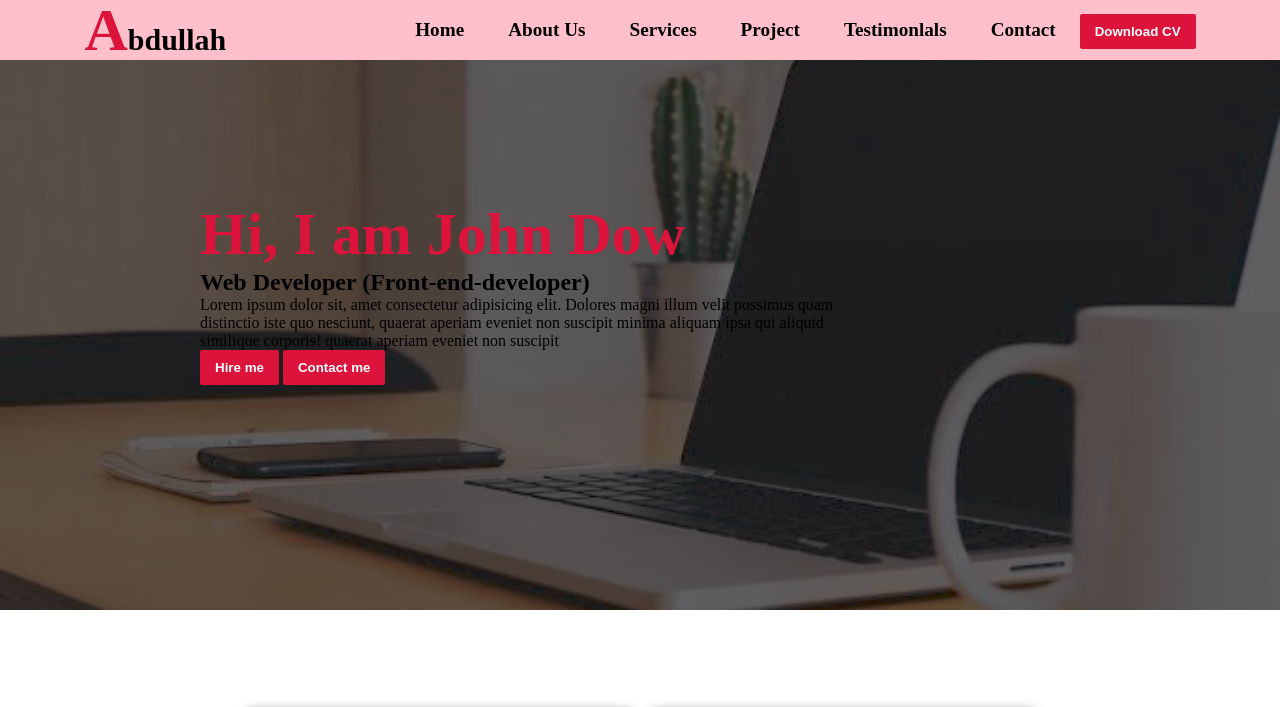
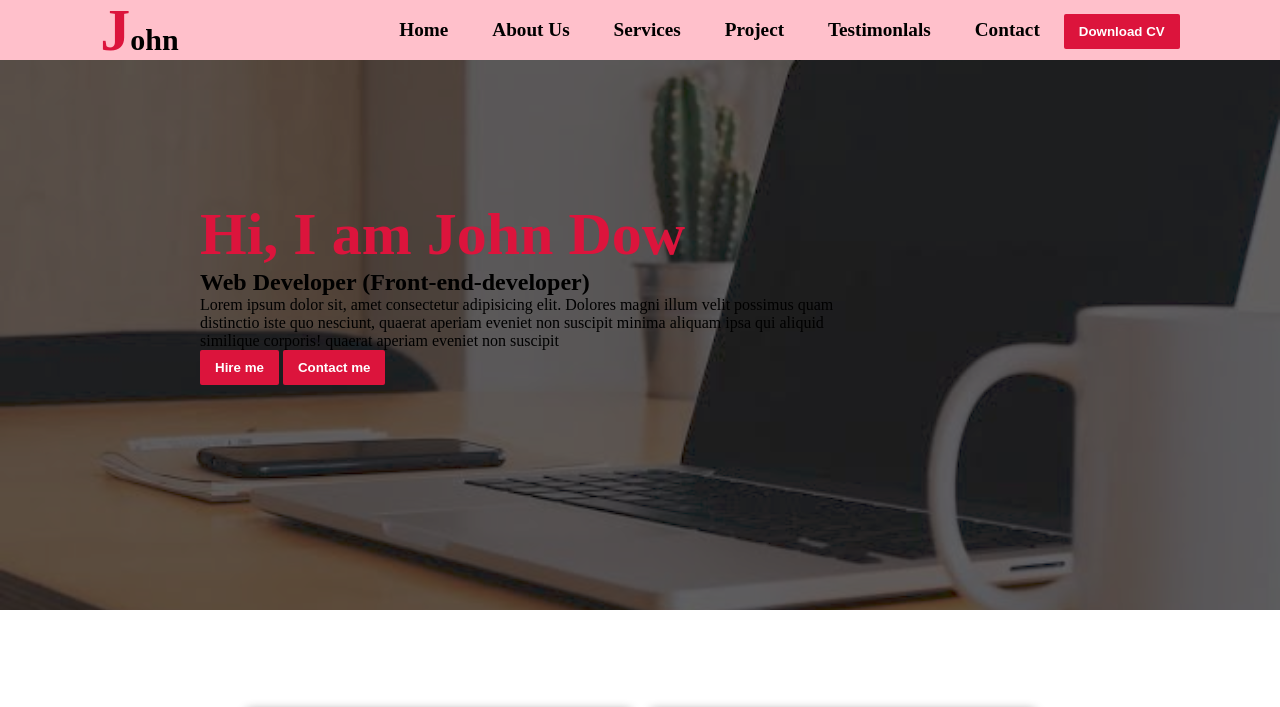
Before and after one commit to Abdullah3340/test2, a plain HTML site: page index.html in a window 1280 px wide. Shown: the top 707 px of the page. Drawn offline with Linux system fonts and the light colour scheme.

Commit message:
Update index.html

```diff
--- a/index.html
+++ b/index.html
@@ -9,7 +9,7 @@
 </head>
 <body>
     <nav>
-        <h1 class="logo"><span>A</span>bdullah</h1>
+        <h1 class="logo"><span>J</span>ohn</h1>
         <ul>
             <li><a href="">Home</a></li>
             <li><a href="">About Us</a></li>
```
